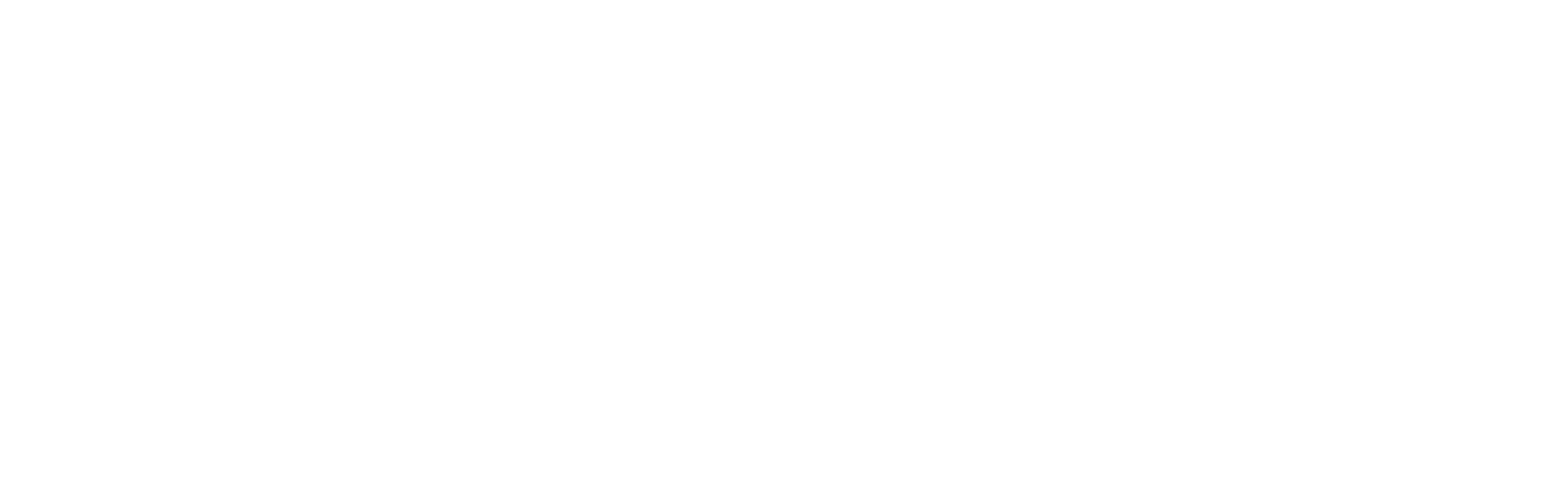
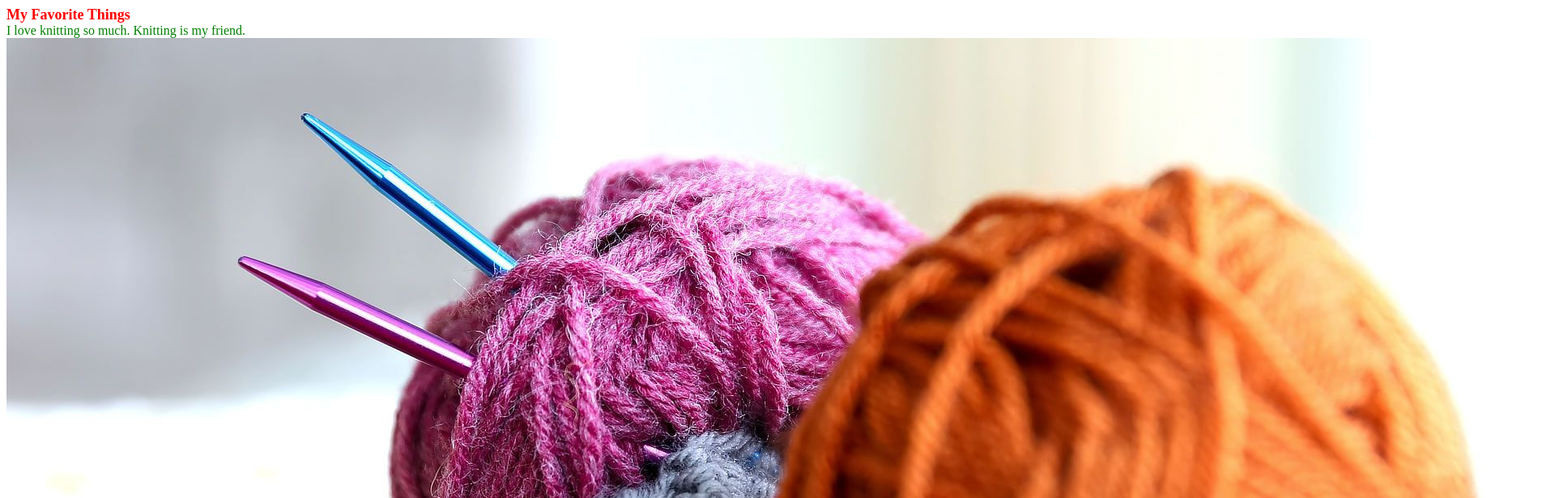
Before and after one commit to PT-Web-Dev-Jan-23/js-assignment-4-html-me-something-arianamygirls2, a website: page index.html in a window 1280 px wide. Shown: the top 616 px of the page at 81% size, 1920 px wide, since content can reach past the window. Drawn offline with Linux system fonts and the light colour scheme.

Commit message:
finished my assignment

```diff
--- a/index.html
+++ b/index.html
@@ -1,8 +1,31 @@
 <!DOCTYPE html>
-<html>
-   <head>
-   </head>
-   <body>
-      <!-- Write your HTML in this file! -->
-   </body>
+<html lang="en">
+<head>
+   <meta charset="UTF-8">
+   <meta http-equiv="X-UA-Compatible" content="IE=edge">
+   <meta name="viewport" content="width=device-width, initial-scale=1.0">
+   <title>Ariana's Vlog</title>
+   <link rel="stylesheet" type="text/css" href="styles.css">
+</head>
+<body>
+   <main>
+      <header class="heading">
+         <h1 id="mainHeading">My Favorite Things</h1>
+
+      </header>
+      <article class="funParagraph">
+         <p id="testP">
+            I love knitting so much. Knitting is my friend.
+         </p>
+         <img src="images\free-knitting-patterns-fb.jpg"><br><br>
+         <p id="purple">
+            I love knitting so much. Knitting is my friend.
+         </p>
+         <img src="images\maxresdefault.jpg">
+      </article>
+   </main>
+   <footer>
+      &copy Ariana Phillips 2023
+   </footer>
+</body>
 </html>
--- a/styles.css
+++ b/styles.css
@@ -1 +1,28 @@
 /* Write your CSS here! */
+
+*{
+    margin: 0;
+    padding: 0;
+
+
+}
+
+body{
+    margin: 8px;
+    display: block;
+
+}
+
+.heading #mainHeading{
+    color:red;
+    font-size:large;
+
+}
+
+#testP{
+    color:green
+
+
+}
+
+.funParagraph img()
```
Also changed, not shown: images/free-knitting-patterns-fb.jpg (added), images/maxresdefault.jpg (added).
